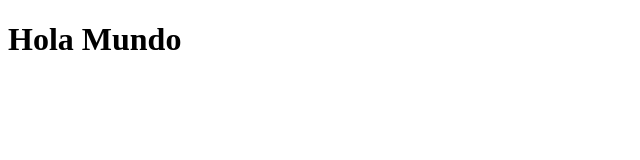
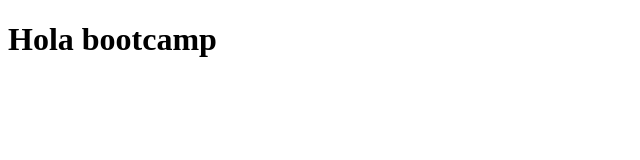
Before and after one commit to Therrian/PachaqtecPrueba, a plain HTML site: page Index.html in a window 1280 px wide. Shown: the whole page, without its empty margins (0-640 px from the left). Drawn offline with Linux system fonts and the light colour scheme.

Commit message:
second commit

```diff
--- a/Index.html
+++ b/Index.html
@@ -7,6 +7,6 @@
     <title>Document</title>
 </head>
 <body>
-    <h1>Hola Mundo</h1>
+    <h1>Hola bootcamp</h1>
 </body>
 </html>
```
